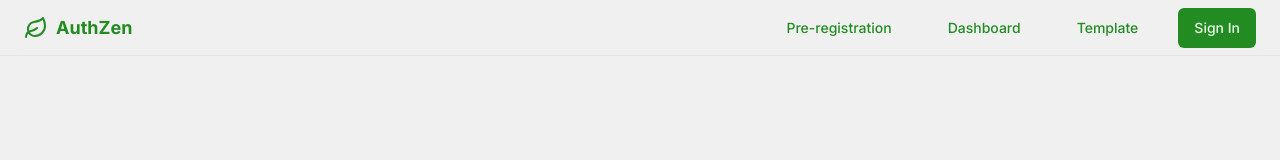
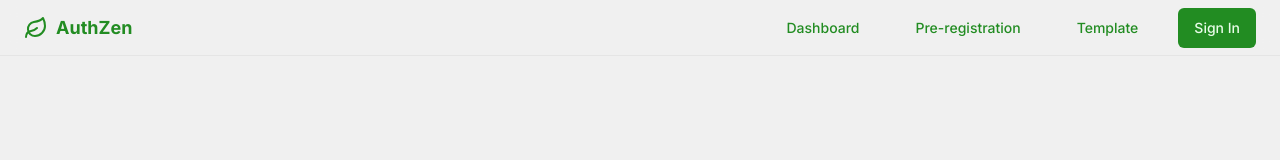
Before and after one commit to Tahlasandale/GroupeSaintMartin, a Next.js app: page / in a window 1280 px wide. Shown: the top 160 px of the page. Built offline with nearby package versions, Linux system fonts and the light colour scheme; no server answers.

Commit message:
dans la navbar ou panneau de navigation inverser l'ordre déboutons dashb

```diff
--- a/src/components/layout/navbar.tsx
+++ b/src/components/layout/navbar.tsx
@@ -33,13 +33,13 @@ export function Navbar() {
   const navLinks = (
     <>
       <Button variant="link" asChild>
-        <Link href="/pre-registration" prefetch={false} onClick={handleLinkClick}>
-          Pre-registration
+        <Link href="/dashboard" prefetch={false} onClick={handleLinkClick}>
+          Dashboard
         </Link>
       </Button>
       <Button variant="link" asChild>
-        <Link href="/dashboard" prefetch={false} onClick={handleLinkClick}>
-          Dashboard
+        <Link href="/pre-registration" prefetch={false} onClick={handleLinkClick}>
+          Pre-registration
         </Link>
       </Button>
       <Button variant="link" asChild>
@@ -89,7 +89,7 @@ export function Navbar() {
             </SheetHeader>
             <nav className="flex flex-col gap-4 mt-8">
               <Button variant="link" asChild>
-                <Link href="/" prefetch={false} onClick={handleLinkClick}>
+                <Link href="/" prefetch={false} onClick={handleLinkClick} className="flex items-center justify-start">
                   <Home className="mr-2 h-4 w-4" />
                   Home
                 </Link>
```
